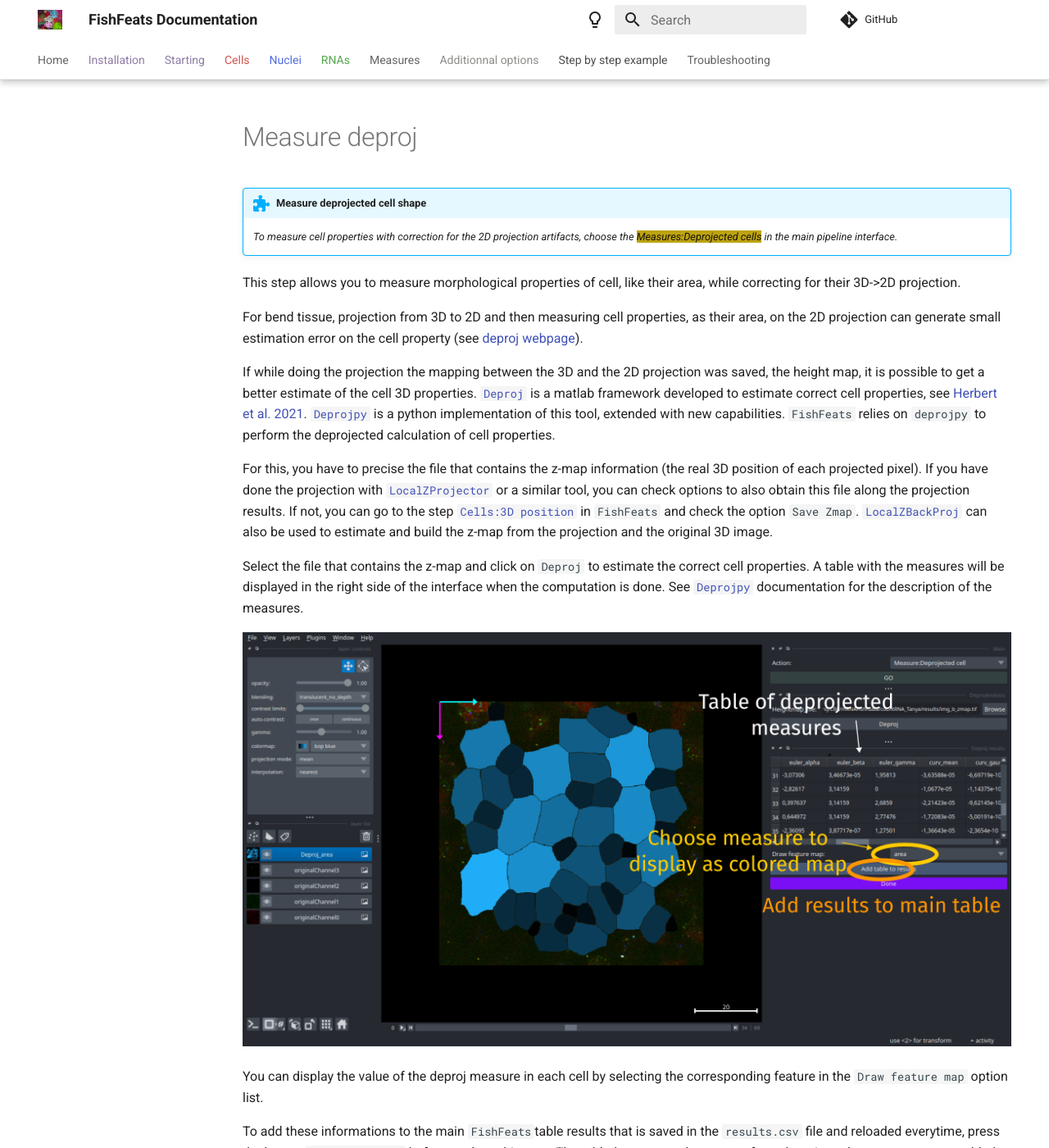
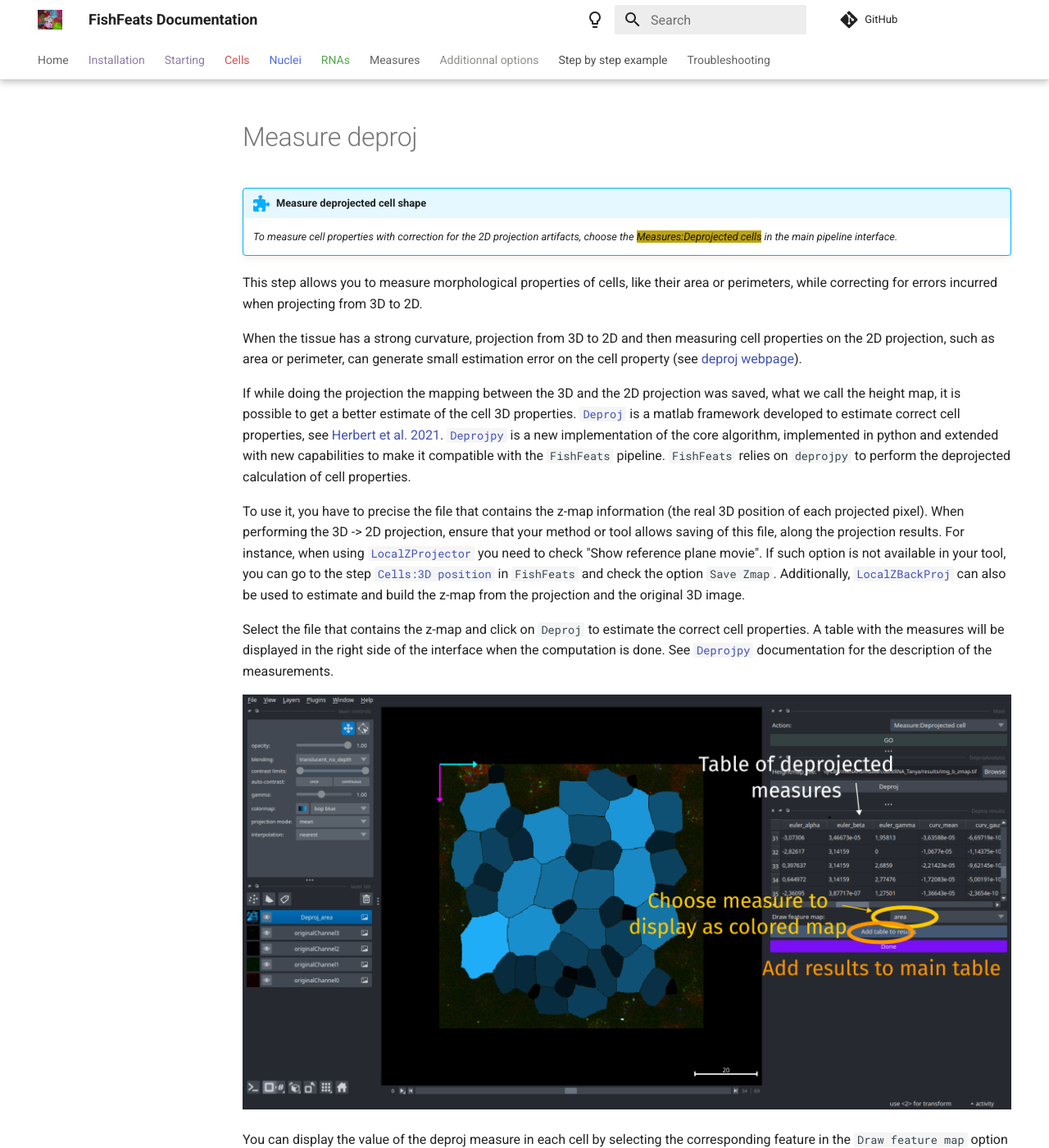
Before and after one commit to gletort/FishFeats, an MkDocs documentation site: the page built from docs/Measure-deproj.md, in a window 1280 px wide and 1400 px high. Shown: the whole window at 82% size. Built offline with MkDocs 1.6.1 and Material for MkDocs 9.7.7, drawn with Linux system fonts in a browser that asks for light colours; comment, search, counter and statistics services are not loaded; some of the changed text lies outside the part shown.

Commit message:
Improve clarity in Measure deprojected cell shape documentation
Updated text for clarity and consistency in describing the deprojection process and related tools.

```diff
--- a/docs/Measure-deproj.md
+++ b/docs/Measure-deproj.md
@@ -1,28 +1,27 @@
 !!! abstract "Measure deprojected cell shape"
 	_To measure cell properties with correction for the 2D projection artifacts, choose the <span style="background-color:#bda30f">Measures:Deprojected cells</span> in the main pipeline interface._
 
-This step allows you to measure morphological properties of cell, like their area, while correcting for their 3D->2D projection.
+This step allows you to measure morphological properties of cells, like their area or perimeters, while correcting for errors incurred when projecting from 3D to 2D.
 
-For bend tissue, projection from 3D to 2D and then measuring cell properties, as their area, on the 2D projection can generate small estimation error on the cell property (see [deproj webpage](https://github.com/Image-Analysis-Hub/DeProj/tree/master#measuring-cell-morphologies-on-2d-projections)).
+When the tissue has a strong curvature, projection from 3D to 2D and then measuring cell properties on the 2D projection, such as area or perimeter, can generate small estimation error on the cell property (see [deproj webpage](https://github.com/Image-Analysis-Hub/DeProj/tree/master#measuring-cell-morphologies-on-2d-projections)).
 
-If while doing the projection the mapping between the 3D and the 2D projection was saved, the height map, it is possible to get a better estimate of the cell 3D properties.
+If while doing the projection the mapping between the 3D and the 2D projection was saved, what we call the height map, it is possible to get a better estimate of the cell 3D properties.
 [`Deproj`](https://github.com/Image-Analysis-Hub/DeProj/tree/master) is a matlab framework developed to estimate correct cell properties, see [Herbert et al. 2021](https://doi.org/10.1186/s12915-021-01037-w).
-[`Deprojpy`](https://github.com/zen-laboratory/DeProjPy) is a python implementation of this tool, extended with new capabilities.
+[`Deprojpy`](https://github.com/zen-laboratory/DeProjPy) is a new implementation of the core algorithm, implemented in python and extended with new capabilities to make it compatible with the `FishFeats` pipeline.
 `FishFeats` relies on `deprojpy` to perform the deprojected calculation of cell properties.
 
-For this, you have to precise the file that contains the z-map information (the real 3D position of each projected pixel).
-If you have done the projection with [`LocalZProjector`](https://github.com/Image-Analysis-Hub/LocalZProjector) or a similar tool, you can check options to also obtain this file along the projection results.
-If not, you can go to the step [`Cells:3D position`](./3d-cell-positions.md) in `FishFeats` and check the option `Save Zmap`.
-[`LocalZBackProj`](https://github.com/Image-Analysis-Hub/localZBackProjector) can also be used to estimate and build the z-map from the projection and the original 3D image.
+To use it, you have to precise the file that contains the z-map information (the real 3D position of each projected pixel).
+When performing the 3D -> 2D projection, ensure that your method or tool allows saving of this file, along the projection results. For instance, when using [`LocalZProjector`](https://github.com/Image-Analysis-Hub/LocalZProjector) you need to check "Show reference plane movie". If such option is not available in your tool, you can go to the step [`Cells:3D position`](./3d-cell-positions.md) in `FishFeats` and check the option `Save Zmap`.
+Additionally, [`LocalZBackProj`](https://github.com/Image-Analysis-Hub/localZBackProjector) can also be used to estimate and build the z-map from the projection and the original 3D image.
 
 Select the file that contains the z-map and click on `Deproj` to estimate the correct cell properties.
 A table with the measures will be displayed in the right side of the interface when the computation is done.
-See [`Deprojpy`](https://github.com/zen-laboratory/DeProjPy) documentation for the description of the measures.
+See [`Deprojpy`](https://github.com/zen-laboratory/DeProjPy) documentation for the description of the measurements.
 
 ![deproj_results](./imgs/deproj_results.png)
 
 You can display the value of the deproj measure in each cell by selecting the corresponding feature in the `Draw feature map` option list.
 
-To add these informations to the main `FishFeats`table results that is saved in the `results.csv` file and reloaded everytime, press the button `Add to results` before to close this step.
-The added measures that comes from deprojected measurement are added with `Deproj_` prefix to the name of the measure (e.g. `Deproj_area`).
+To add the new measurements to the main `FishFeats`table results that is saved in the `results.csv` file and reloaded every time, press the button `Add to results` before finalizing and closing the deprojection step.
+The added quantities that come from deprojected measurements are added with `Deproj_` prefix to the name of the measure (e.g. `Deproj_area`).
 Hence, the measure of cell area ideally should be from the `Deproj_area` column that contains the corrected measure, while `Area` column would contains the purely 2D measure.
```
